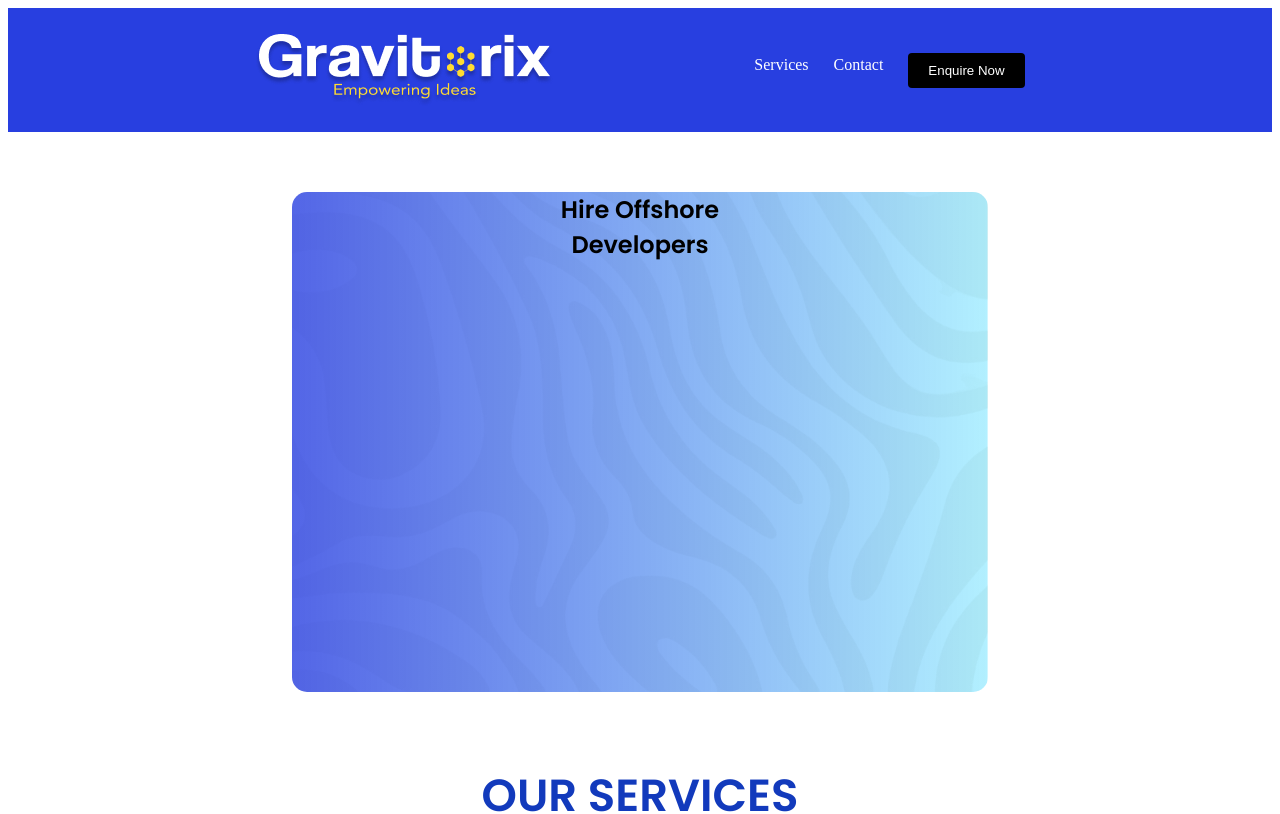
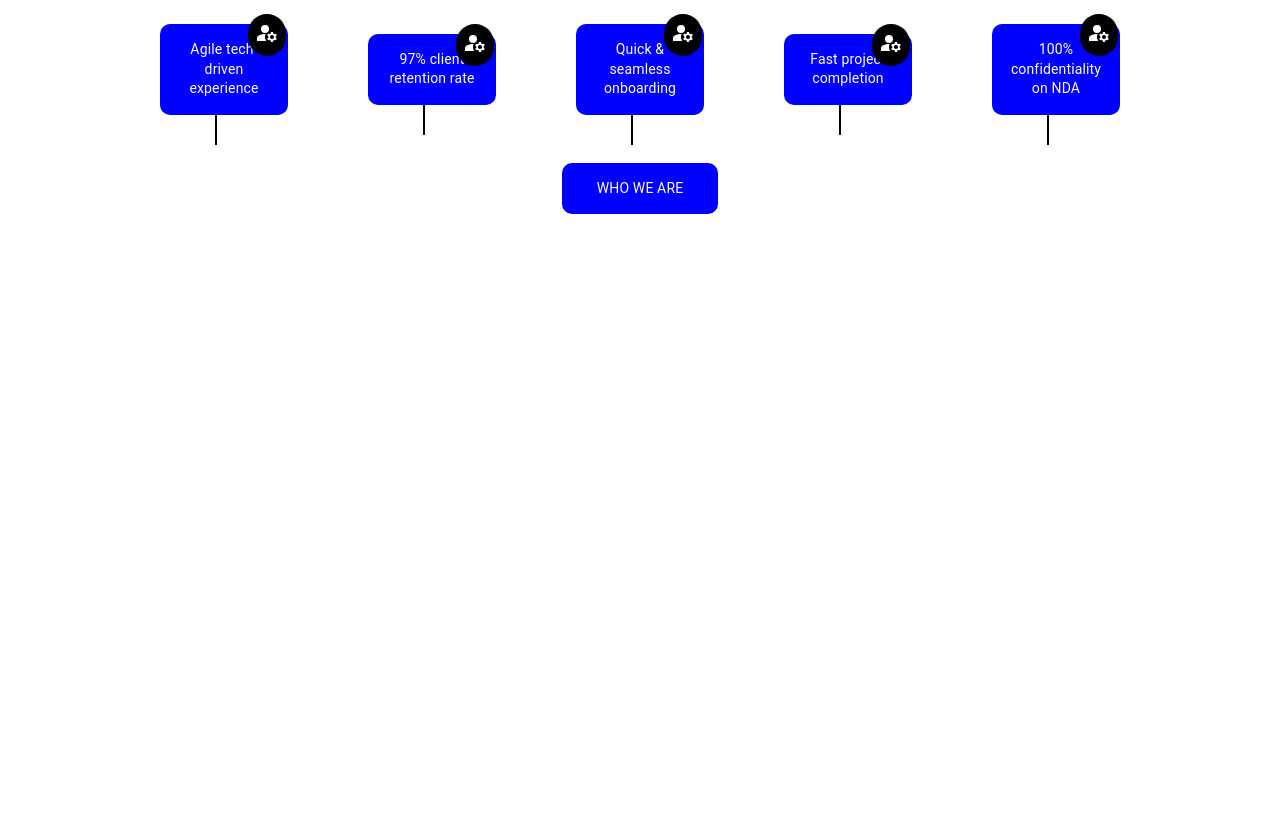
Before and after one commit to Gopalksaravanan/gravitorix-website, a React (Create React App) app: page / in a window 1280 px wide. Shown: the top 814 px of the page. Built offline with nearby package versions, Linux system fonts and the light colour scheme.

Commit message:
introduction page

```diff
--- a/package.json
+++ b/package.json
@@ -5,12 +5,17 @@
   "dependencies": {
     "@emotion/react": "^11.13.5",
     "@emotion/styled": "^11.13.5",
+    "@hookform/resolvers": "^3.9.1",
+    "@mui/icons-material": "^6.1.9",
+    "@mui/joy": "^5.0.0-beta.48",
     "@mui/material": "^6.1.9",
+    "@mui/system": "^6.1.9",
     "@testing-library/jest-dom": "^5.17.0",
     "@testing-library/react": "^13.4.0",
     "@testing-library/user-event": "^13.5.0",
     "react": "^18.3.1",
     "react-dom": "^18.3.1",
+    "react-flow-renderer": "^10.3.17",
     "react-hook-form": "^7.53.2",
     "react-scripts": "5.0.1",
     "web-vitals": "^2.1.4",
--- a/src/App.js
+++ b/src/App.js
@@ -1,15 +1,10 @@
-
-import Header from "./components/header/header";
-import OurServices from "./components/our services/ourServices";
-import './App.css';
-import FirstPage from "./components/first_page";
-
+// import Consult from './components/consultation/Consult';
+import Introduction from "./components/Intro/Introduction";
 function App() {
   return (
     <div className="App">
-      <Header/>
-      <FirstPage/>
-           <OurServices />
+      {/* <Consult /> */}
+      <Introduction />
     </div>
   );
 }
--- /dev/null
+++ b/src/components/Intro/Introduction.js
@@ -0,0 +1,130 @@
+import React from 'react';
+import Box from '@mui/material/Box';
+import Grid from '@mui/material/Grid';
+import Typography from '@mui/material/Typography';
+import ManageAccountsIcon from '@mui/icons-material/ManageAccounts';
+
+const info = [
+  {
+    title: ["Agile tech-driven", "experience"],
+    icon: <ManageAccountsIcon />,
+  },
+  {
+    title: ["97% client", "retention rate"],
+    icon: <ManageAccountsIcon />,
+  },
+  {
+    title: ["Quick & seamless", "onboarding"],
+    icon: <ManageAccountsIcon />,
+  },
+  {
+    title: ["Fast project", "completion"],
+    icon: <ManageAccountsIcon />,
+  },
+  {
+    title: ["100% confidentiality", "on NDA"],
+    icon: <ManageAccountsIcon />,
+  },
+];
+
+function Introduction() {
+  return (
+    <>
+      <Box sx={{ p: 2, display: 'flex', justifyContent: 'center', alignItems: 'center', position: 'relative' }}>
+        <Grid container spacing={2} justifyContent="center" alignItems="center">
+          {info.map((item, index) => (
+            <Grid
+              item
+              xs={12}
+              sm={6}
+              md={4}
+              lg={2}
+              key={index}
+              sx={{
+                display: 'flex',
+                flexDirection: 'column',
+                justifyContent: 'center',
+                alignItems: 'center',
+                position: 'relative',
+                height: 'auto',
+              }}
+            >
+              {/* Connecting lines */}
+              <Box
+                sx={{
+                  position: 'absolute',
+                  top: '100%',
+                  left: '50%',
+                  width: '2px',
+                  height: '30px',
+                  backgroundColor: 'black',
+                  transform: 'translateX(-50%)',
+                }}
+              />
+
+              <Box
+                sx={{
+                  position: "absolute",
+                  top: "6px",
+                  right: "34px",
+                  zIndex: 1,
+                  padding: "7px",
+                  color: 'white',
+                  background: 'black',
+                  borderRadius: "25px",
+                }}
+              >
+                {item.icon}
+              </Box>
+
+              <Typography
+                variant="body2"
+                textAlign="center"
+                sx={{
+                  padding: '16px',
+                  backgroundColor: 'blue',
+                  color: 'white',
+                  wordWrap: 'break-word',
+                  whiteSpace: 'normal',
+                  lineHeight: '1.4',
+                  height: 'auto',
+                  width: '50%',
+                  borderRadius: '10px',
+                  mx: 'auto',
+                }}
+              >
+                {item.title[0]}<br />
+                {item.title[1]}
+              </Typography>
+            </Grid>
+          ))}
+        </Grid>
+      </Box>
+
+
+      <Box sx={{ p: 2, display: 'flex', justifyContent: 'center', alignItems: 'center' , zIndex: 2 }}>
+        <Typography
+          variant="body2"
+          textAlign="center"
+          sx={{
+            padding: '16px',
+            backgroundColor: 'blue',
+            color: 'white',
+            wordWrap: 'break-word',
+            whiteSpace: 'normal',
+            lineHeight: '1.4',
+            height: 'auto',
+            width: '10%',
+            borderRadius: '10px',
+            mx: 'auto',
+            marginTop:2
+          }}
+        >
+          WHO WE ARE
+        </Typography>
+      </Box>
+    </>
+  );
+}
+
+export default Introduction;
```
Also changed, not shown: src/components/consultation/Consult.js (+59 -57 lines), 1 other file (tests, documents, lock files or other folders).
